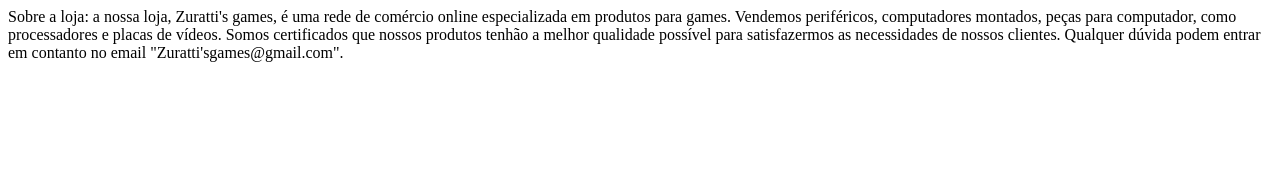
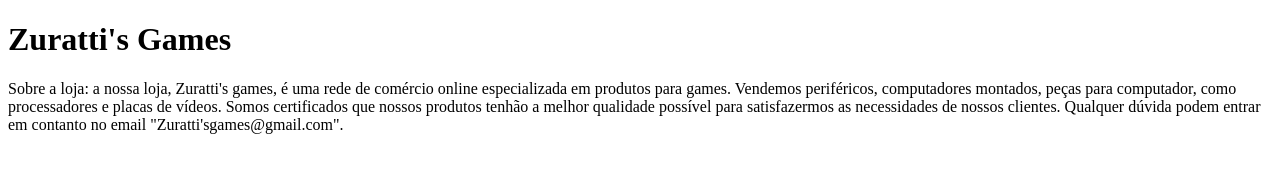
Before and after one commit to PedroZura8/Pedro-HTML, a plain HTML site: page index.html in a window 1280 px wide. Drawn offline with Linux system fonts and the light colour scheme.

Commit message:
index.html

```diff
--- a/index.html
+++ b/index.html
@@ -6,6 +6,7 @@
     <title>Document</title>
 </head>
 <body>
+    <h1> <b>Zuratti's Games</b> </h1>
     Sobre a loja:
     a nossa loja, Zuratti's games, é uma rede de comércio online especializada em produtos
     para games. Vendemos periféricos, computadores montados, peças para computador, como
```
